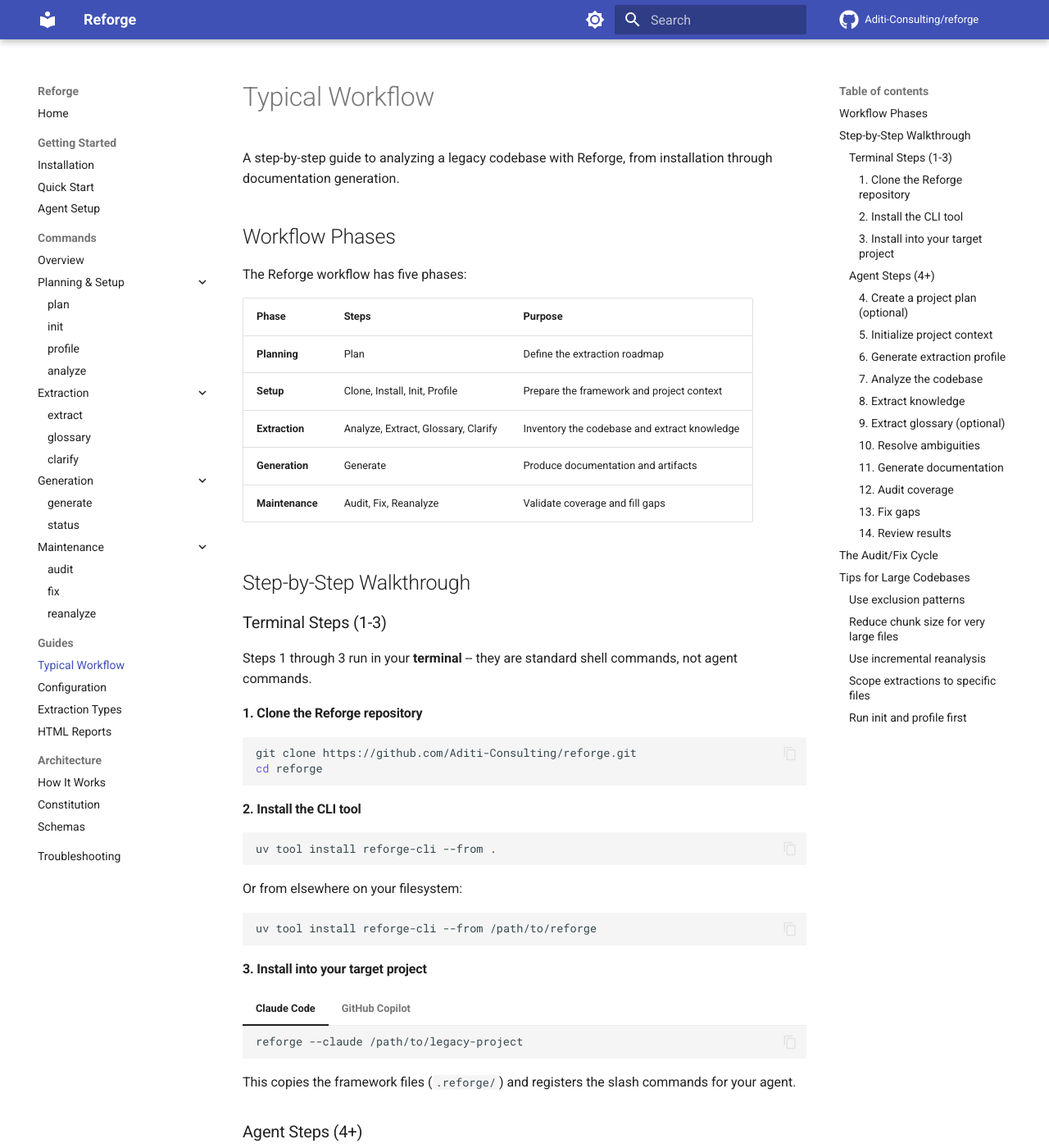
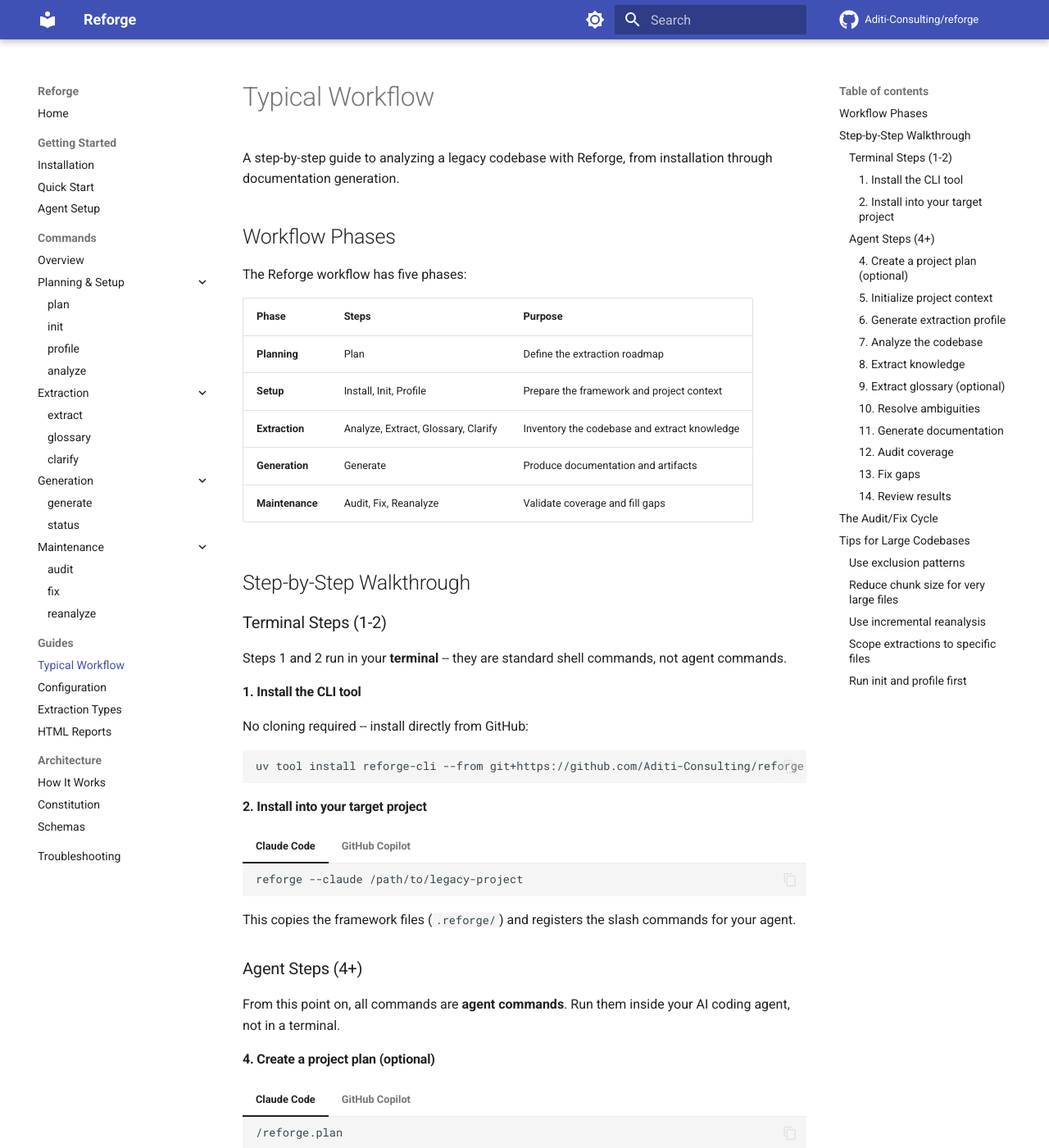
Before and after one commit to pratik-aditi/Reforge_v1, an MkDocs documentation site: the page built from docs/guides/workflow.md, in a window 1280 px wide and 1400 px high. Shown: the whole window at 82% size. Built offline with MkDocs 1.6.1 and Material for MkDocs 9.7.7, drawn with Linux system fonts in a browser that asks for light colours; comment, search, counter and statistics services are not loaded.

Commit message:
fix(docs): show direct GitHub install as primary method (no clone required)
Update README, installation docs, quickstart, and workflow guide to use
`uv tool install reforge-cli --from git+https://github.com/...` as the
primary install path. Cloning is shown as an alternative. Also adds
`html` as first generate format in typical workflow and fixes quickstart
step numbering.

Co-Authored-By: Claude Opus 4.6 <noreply@anthropic.com>

````diff
--- a/docs/guides/workflow.md
+++ b/docs/guides/workflow.md
@@ -9,37 +9,26 @@ The Reforge workflow has five phases:
 | Phase | Steps | Purpose |
 |-------|-------|---------|
 | **Planning** | Plan | Define the extraction roadmap |
-| **Setup** | Clone, Install, Init, Profile | Prepare the framework and project context |
+| **Setup** | Install, Init, Profile | Prepare the framework and project context |
 | **Extraction** | Analyze, Extract, Glossary, Clarify | Inventory the codebase and extract knowledge |
 | **Generation** | Generate | Produce documentation and artifacts |
 | **Maintenance** | Audit, Fix, Reanalyze | Validate coverage and fill gaps |
 
 ## Step-by-Step Walkthrough
 
-### Terminal Steps (1-3)
+### Terminal Steps (1-2)
 
-Steps 1 through 3 run in your **terminal** -- they are standard shell commands, not agent commands.
+Steps 1 and 2 run in your **terminal** -- they are standard shell commands, not agent commands.
 
-#### 1. Clone the Reforge repository
+#### 1. Install the CLI tool
+
+No cloning required -- install directly from GitHub:
 
 ```bash
-git clone https://github.com/Aditi-Consulting/reforge.git
-cd reforge
+uv tool install reforge-cli --from git+https://github.com/Aditi-Consulting/reforge.git
 ```
 
-#### 2. Install the CLI tool
-
-```bash
-uv tool install reforge-cli --from .
-```
-
-Or from elsewhere on your filesystem:
-
-```bash
-uv tool install reforge-cli --from /path/to/reforge
-```
-
-#### 3. Install into your target project
+#### 2. Install into your target project
 
 === "Claude Code"
 
````
Also changed, not shown: README.md (+18 -33 lines), docs/getting-started/installation.md (+10 -6 lines), docs/getting-started/quickstart.md (+15 -9 lines).
